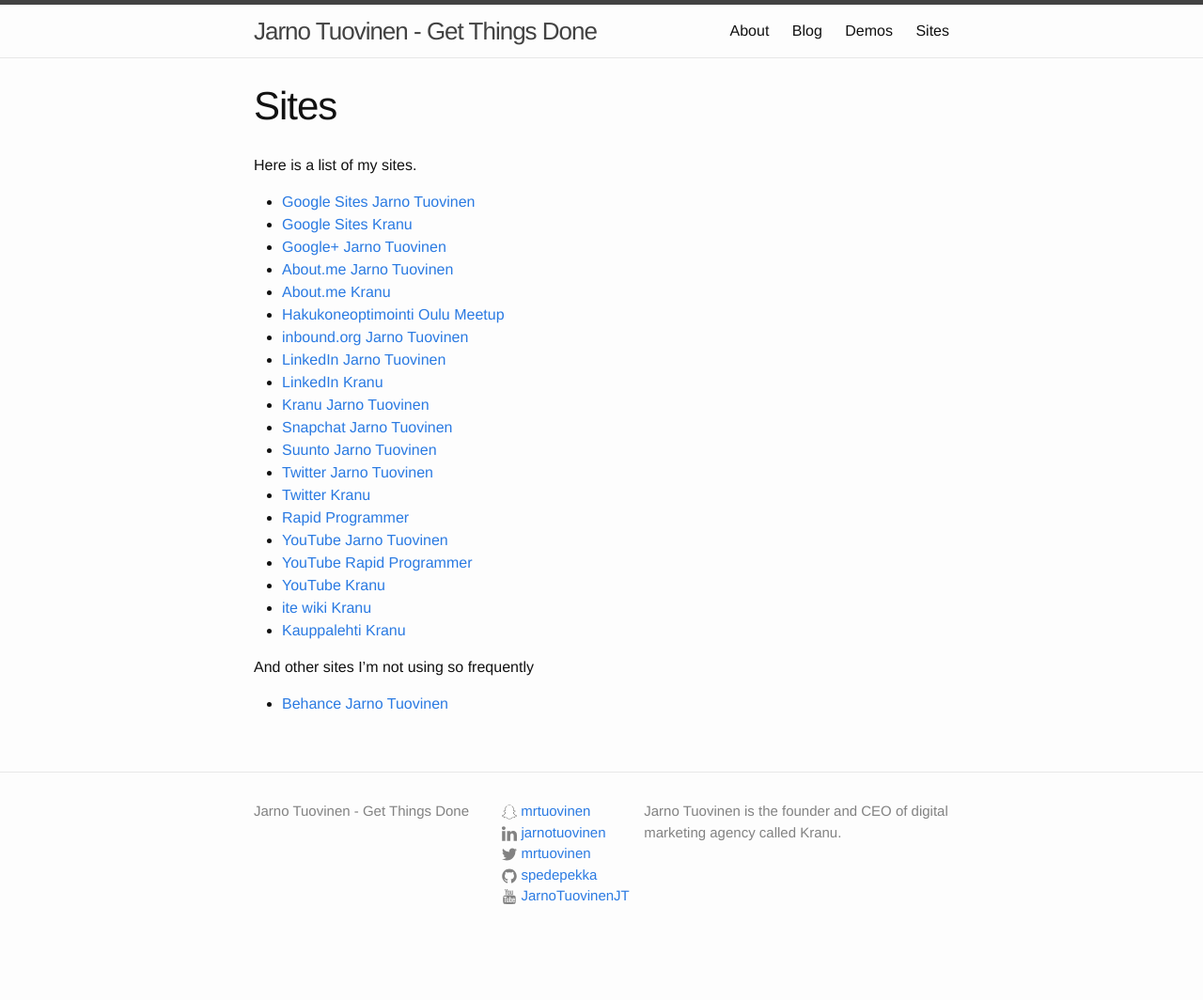
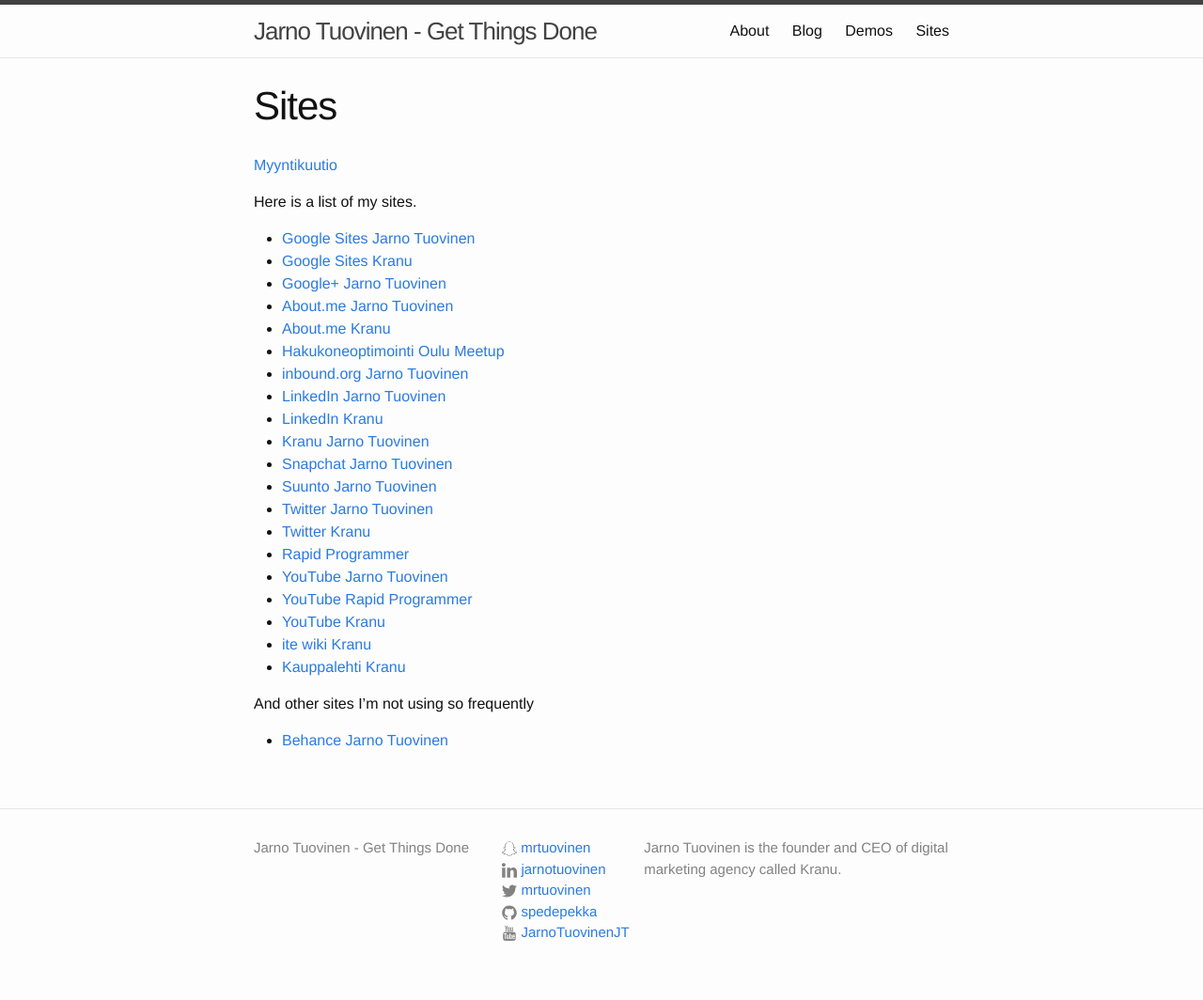
Before and after one commit to spedepekka/spedepekka.github.io, a Jekyll site: the page built from sites.md, in a window 1280 px wide. Shown: the whole page at 94% size. Built offline with Jekyll 4.4.1, drawn with Linux system fonts in a browser that asks for light colours; before the commit the page ends 1025 px from its top, so only the background shows below that.

Commit message:
Update sites.md

```diff
--- a/sites.md
+++ b/sites.md
@@ -6,6 +6,8 @@
 permalink: /sites/
 in_headers: true
 ---
+
+[Myyntikuutio](https://www.myyntikuutio.fi)
 
 Here is a list of my sites.
 
```
